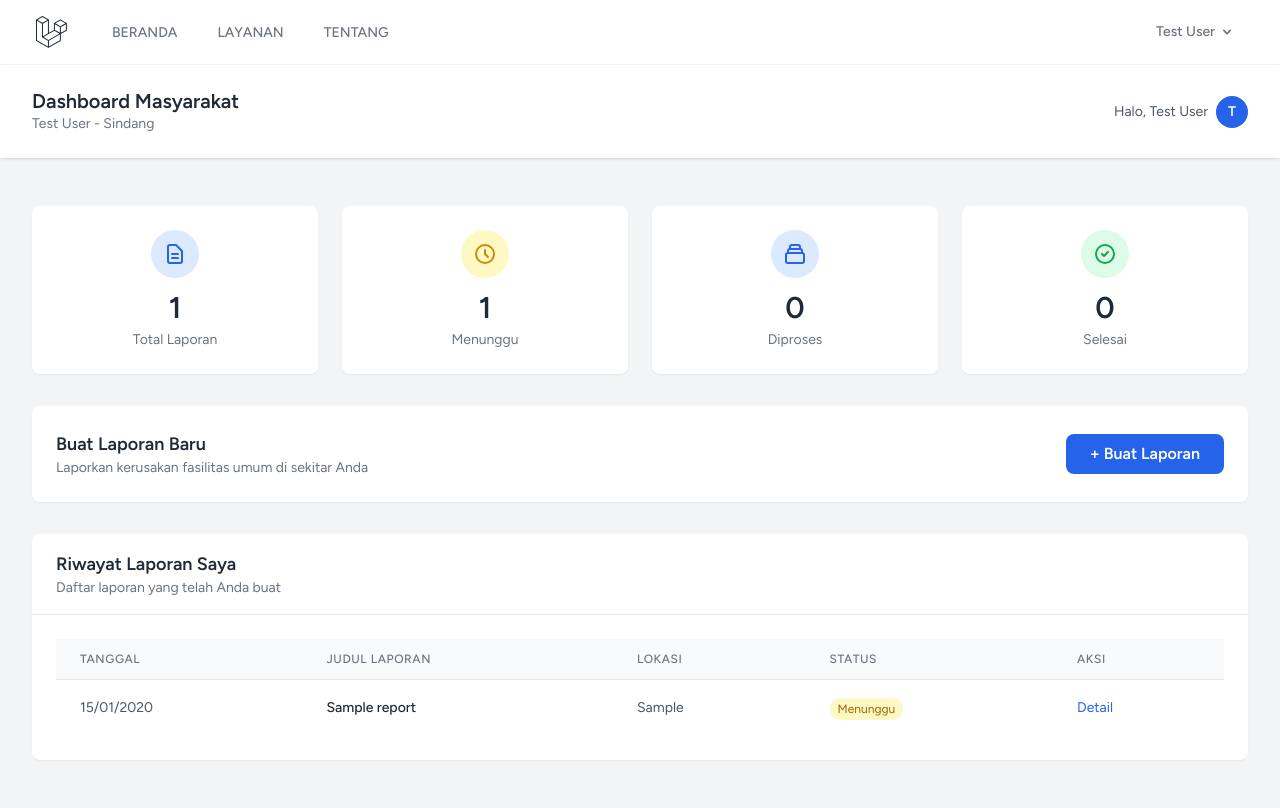
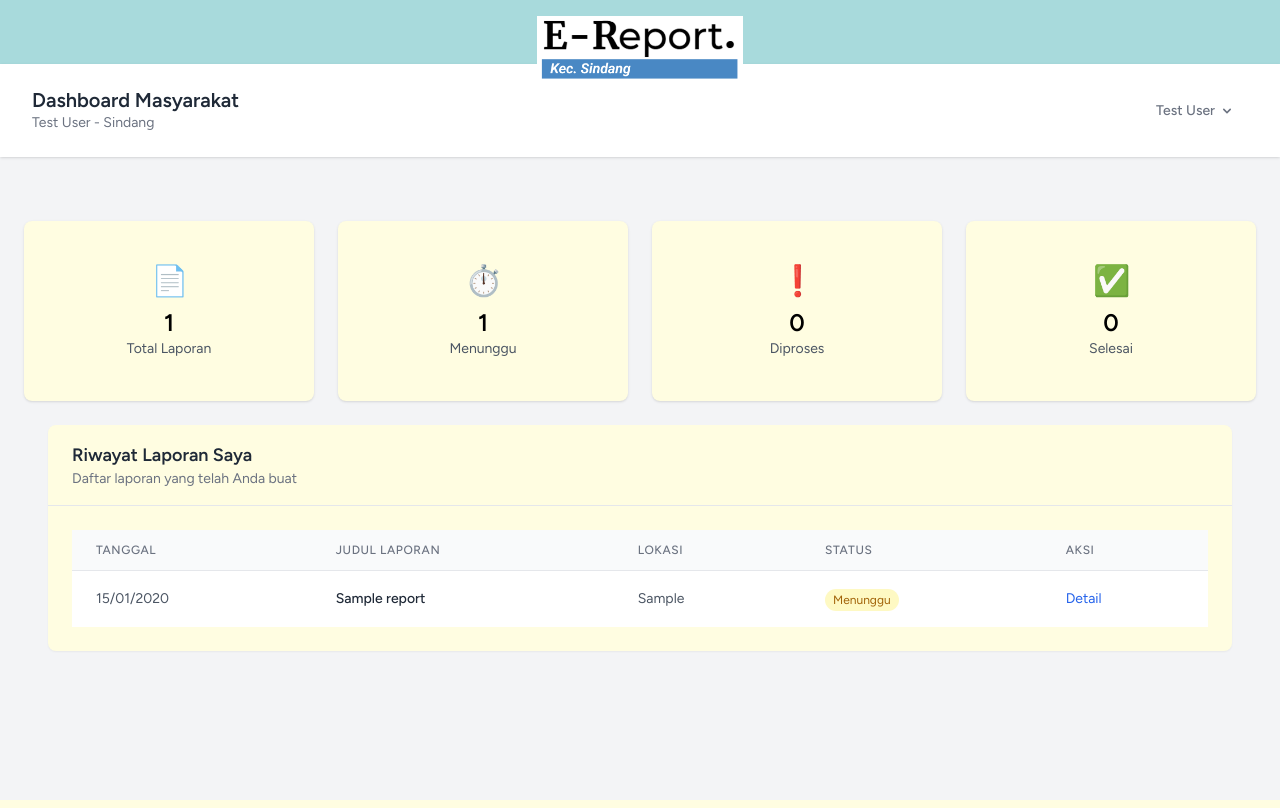
Before and after one commit to kitazahra2803-creator/e-report, a Laravel app: page /reports in a window 1280 px wide. Run offline with Laravel 12, Linux system fonts and the light colour scheme; a user stored in the database is signed in; data comes from the database, SQL or seed files in the repository; tables that the repository leaves empty hold one stand-in row (values such as "Sample post"); style sheets or scripts are compiled from the project's sources.

Commit message:
login dan dashboard masyarakat

```diff
--- a/resources/views/dashboard.blade.php
+++ b/resources/views/dashboard.blade.php
@@ -1,86 +1,103 @@
 <x-app-layout>
     <x-slot name="header">
-        <div class="flex justify-between items-center">
+        <diV class="flex justify-between items-center">
             <div>
                 <h2 class="font-semibold text-xl text-gray-800 leading-tight">
                     Dashboard Masyarakat
                 </h2>
                 <p class="text-sm text-gray-500">{{ Auth::user()->name }} - Sindang</p>
             </div>
-            <div class="flex items-center space-x-2">
-                <span class="text-sm text-gray-600">Halo, {{ Auth::user()->name }}</span>
-                <div class="w-8 h-8 bg-blue-600 rounded-full flex items-center justify-center text-white font-bold text-sm">
-                    {{ substr(Auth::user()->name, 0, 1) }}
-                </div>
+            <!-- Right side menu -->
+            <div class="hidden sm:flex sm:items-center sm:ms-6">
+                @auth
+                    <!-- Settings Dropdown (untuk user yang sudah login) -->
+                    <x-dropdown align="right" width="48">
+                        <x-slot name="trigger">
+                            <button class="inline-flex items-center px-3 py-2 border border-transparent text-sm leading-4 font-medium rounded-md text-gray-500 bg-white hover:text-gray-700 focus:outline-none transition ease-in-out duration-150">
+                                <div>{{ Auth::user()->name }}</div>
+                                <div class="ms-1">
+                                    <svg class="fill-current h-4 w-4" xmlns="http://www.w3.org/2000/svg" viewBox="0 0 20 20">
+                                        <path fill-rule="evenodd" d="M5.293 7.293a1 1 0 011.414 0L10 10.586l3.293-3.293a1 1 0 111.414 1.414l-4 4a1 1 0 01-1.414 0l-4-4a1 1 0 010-1.414z" clip-rule="evenodd" />
+                                    </svg>
+                                </div>
+                            </button>
+                        </x-slot>
+
+                        <x-slot name="content">
+                            <x-dropdown-link :href="route('profile.edit')">
+                                {{ __('Profile') }}
+                            </x-dropdown-link>
+
+                            <form method="POST" action="{{ route('logout') }}">
+                                @csrf
+                                <x-dropdown-link :href="route('logout')"
+                                        onclick="event.preventDefault(); this.closest('form').submit();">
+                                    {{ __('Log Out') }}
+                                </x-dropdown-link>
+                            </form>
+                        </x-slot>
+                    </x-dropdown>
+                @else
+                    <!-- Tombol untuk user yang belum login -->
+                    <div class="flex space-x-4">
+                        <a href="{{ route('login') }}" class="text-gray-600 hover:text-gray-900 px-3 py-2 rounded-md text-sm font-medium">
+                            {{ __('Masuk') }}
+                        </a>
+                        <a href="{{ route('register') }}" class="bg-indigo-600 text-white hover:bg-indigo-700 px-4 py-2 rounded-md text-sm font-medium transition duration-150 ease-in-out">
+                            {{ __('Daftar') }}
+                        </a>
+                    </div>
+                @endauth
             </div>
         </div>
     </x-slot>
 
-    <div class="py-12">
-        <div class="max-w-7xl mx-auto sm:px-6 lg:px-8">
+    <div class="py-10">
+        <div class="w-full px-6">
 
             <!-- STATISTIK CARDS -->
-            <div class="grid grid-cols-1 sm:grid-cols-2 lg:grid-cols-4 gap-6 mb-8">
-                <!-- Total Laporan -->
-                <div class="bg-white overflow-hidden shadow-sm sm:rounded-lg p-6 text-center">
-                    <div class="w-12 h-12 bg-blue-100 rounded-full flex items-center justify-center mx-auto mb-3">
-                        <svg class="w-6 h-6 text-blue-600" fill="none" stroke="currentColor" viewBox="0 0 24 24">
-                            <path stroke-linecap="round" stroke-linejoin="round" stroke-width="2" d="M9 12h6m-6 4h6m2 5H7a2 2 0 01-2-2V5a2 2 0 012-2h5.586a1 1 0 01.707.293l5.414 5.414a1 1 0 01.293.707V19a2 2 0 01-2 2z"></path>
-                        </svg>
+            <div class="flex justify-center mt-6">
+                <div class="flex gap-6 flex-wrap justify-center">
+
+                    <!-- Total -->
+                    <div class="rounded-lg flex flex-col justify-center items-center shadow"
+                        style="width: 290px; height: 180px; background-color: #FFFDE1;">
+                        <div class="text-blue-500 text-3xl mb-2">📄</div>
+                        <p class="text-2xl font-bold">{{ $totalReports ?? 0 }}</p>
+                        <p class="text-sm text-gray-600">Total Laporan</p>
                     </div>
-                    <h3 class="text-3xl font-bold text-gray-800">{{ $totalReports ?? 0 }}</h3>
-                    <p class="text-sm text-gray-500 mt-1">Total Laporan</p>
-                </div>
 
-                <!-- Menunggu -->
-                <div class="bg-white overflow-hidden shadow-sm sm:rounded-lg p-6 text-center">
-                    <div class="w-12 h-12 bg-yellow-100 rounded-full flex items-center justify-center mx-auto mb-3">
-                        <svg class="w-6 h-6 text-yellow-600" fill="none" stroke="currentColor" viewBox="0 0 24 24">
-                            <path stroke-linecap="round" stroke-linejoin="round" stroke-width="2" d="M12 8v4l3 3m6-3a9 9 0 11-18 0 9 9 0 0118 0z"></path>
-                        </svg>
+                    <!-- Menunggu -->
+                    <div class="rounded-lg flex flex-col justify-center items-center shadow"
+                        style="width: 290px; height: 180px; background-color: #FFFDE1;">
+                        <div class="text-yellow-500 text-3xl mb-2">⏱️</div>
+                        <p class="text-2xl font-bold">{{ $waitingReports ?? 0 }}</p>
+                        <p class="text-sm text-gray-600">Menunggu</p>
                     </div>
-                    <h3 class="text-3xl font-bold text-gray-800">{{ $waitingReports ?? 0 }}</h3>
-                    <p class="text-sm text-gray-500 mt-1">Menunggu</p>
-                </div>
 
-                <!-- Diproses -->
-                <div class="bg-white overflow-hidden shadow-sm sm:rounded-lg p-6 text-center">
-                    <div class="w-12 h-12 bg-blue-100 rounded-full flex items-center justify-center mx-auto mb-3">
-                        <svg class="w-6 h-6 text-blue-600" fill="none" stroke="currentColor" viewBox="0 0 24 24">
-                            <path stroke-linecap="round" stroke-linejoin="round" stroke-width="2" d="M19 11H5m14 0a2 2 0 012 2v6a2 2 0 01-2 2H5a2 2 0 01-2-2v-6a2 2 0 012-2m14 0V9a2 2 0 00-2-2M5 11V9a2 2 0 012-2m0 0V5a2 2 0 012-2h6a2 2 0 012 2v2M7 7h10"></path>
-                        </svg>
+                    <!-- Diproses -->
+                    <div class="rounded-lg flex flex-col justify-center items-center shadow"
+                        style="width: 290px; height: 180px; background-color: #FFFDE1;">
+                        <div class="text-red-500 text-3xl mb-2">❗</div>
+                        <p class="text-2xl font-bold">{{ $processedReports ?? 0 }}</p>
+                        <p class="text-sm text-gray-600">Diproses</p>
                     </div>
-                    <h3 class="text-3xl font-bold text-gray-800">{{ $processedReports ?? 0 }}</h3>
-                    <p class="text-sm text-gray-500 mt-1">Diproses</p>
-                </div>
 
-                <!-- Selesai -->
-                <div class="bg-white overflow-hidden shadow-sm sm:rounded-lg p-6 text-center">
-                    <div class="w-12 h-12 bg-green-100 rounded-full flex items-center justify-center mx-auto mb-3">
-                        <svg class="w-6 h-6 text-green-600" fill="none" stroke="currentColor" viewBox="0 0 24 24">
-                            <path stroke-linecap="round" stroke-linejoin="round" stroke-width="2" d="M9 12l2 2 4-4m6 2a9 9 0 11-18 0 9 9 0 0118 0z"></path>
-                        </svg>
+                    <!-- Selesai -->
+                    <div class="rounded-lg flex flex-col justify-center items-center shadow"
+                        style="width: 290px; height: 180px; background-color: #FFFDE1;">
+                        <div class="text-green-500 text-3xl mb-2">✅</div>
+                        <p class="text-2xl font-bold">{{ $completedReports ?? 0 }}</p>
+                        <p class="text-sm text-gray-600">Selesai</p>
                     </div>
-                    <h3 class="text-3xl font-bold text-gray-800">{{ $completedReports ?? 0 }}</h3>
-                    <p class="text-sm text-gray-500 mt-1">Selesai</p>
+
                 </div>
             </div>
-
-            <!-- BUAT LAPORAN BARU -->
-            <div class="bg-white overflow-hidden shadow-sm sm:rounded-lg mb-8">
-                <div class="p-6 flex justify-between items-center">
-                    <div>
-                        <h3 class="text-lg font-semibold text-gray-800">Buat Laporan Baru</h3>
-                        <p class="text-sm text-gray-500">Laporkan kerusakan fasilitas umum di sekitar Anda</p>
-                    </div>
-                    <a href="{{ route('reports.create') }}" class="bg-blue-600 hover:bg-blue-700 text-white px-6 py-2 rounded-lg font-semibold transition">
-                        + Buat Laporan
-                    </a>
-                </div>
-            </div>
+            <div class="flex justify-center mt-6 mb-10">
+            <div class="w-full px-6 space-y-10">
 
             <!-- RIWAYAT LAPORAN SAYA -->
-            <div class="bg-white overflow-hidden shadow-sm sm:rounded-lg">
+            <div class="overflow-hidden shadow-sm sm:rounded-lg" style="background-color: #FFFDE1;">
                 <div class="border-b border-gray-200 px-6 py-4">
                     <h3 class="text-lg font-semibold text-gray-800">Riwayat Laporan Saya</h3>
                     <p class="text-sm text-gray-500">Daftar laporan yang telah Anda buat</p>
--- a/resources/views/layouts/navigation.blade.php
+++ b/resources/views/layouts/navigation.blade.php
@@ -1,71 +1,31 @@
-<nav x-data="{ open: false }" class="bg-white border-b border-gray-100">
+<nav x-data="{ open: false }" class="bg-[#A8DADC]">
     <!-- Primary Navigation Menu -->
     <div class="max-w-7xl mx-auto px-4 sm:px-6 lg:px-8">
         <div class="flex justify-between h-16">
-            <div class="flex">
-                <!-- Logo -->
-                <div class="shrink-0 flex items-center">
-                    <a href="{{ route('home') }}">
-                        <x-application-logo class="block h-9 w-auto fill-current text-gray-800" />
-                    </a>
+            <div class="container mx-auto px-6 py-4">
+            <!-- LOGO DI TENGAH -->
+            <div class="flex justify-center mb-4">
+                <img src="{{ asset('images/logo_e-report.png') }}"
+                     alt="Logo E-Report"
+                     class="h-16 w-auto">
             </div>
 
                 <!-- Navigation Links -->
                 <div class="hidden space-x-8 sm:-my-px sm:ms-10 sm:flex">
-                    <x-nav-link :href="route('home')" :active="request()->routeIs('home')">
+                    @auth
+                    @else
+                        <!-- Saat belum login, tampilkan BERANDA, LAYANAN, TENTANG -->
+                        <x-nav-link :href="url('/#beranda')" :active="request()->is('/')">
                             {{ __('BERANDA') }}
                         </x-nav-link>
 
-                    <x-nav-link :href="route('layanan')" :active="request()->routeIs('layanan')">
+                        <x-nav-link :href="url('/#layanan')" :active="request()->is('/')">
                             {{ __('LAYANAN') }}
                         </x-nav-link>
 
-                    <x-nav-link :href="route('tentang')" :active="request()->routeIs('tentang')">
+                        <x-nav-link :href="url('/#tentang')" :active="request()->is('/')">
                             {{ __('TENTANG') }}
                         </x-nav-link>
-                </div>
-            </div>
-
-            <!-- Right side menu -->
-            <div class="hidden sm:flex sm:items-center sm:ms-6">
-                @auth
-                    <!-- Settings Dropdown (untuk user yang sudah login) -->
-                    <x-dropdown align="right" width="48">
-                        <x-slot name="trigger">
-                            <button class="inline-flex items-center px-3 py-2 border border-transparent text-sm leading-4 font-medium rounded-md text-gray-500 bg-white hover:text-gray-700 focus:outline-none transition ease-in-out duration-150">
-                                <div>{{ Auth::user()->name }}</div>
-                                <div class="ms-1">
-                                    <svg class="fill-current h-4 w-4" xmlns="http://www.w3.org/2000/svg" viewBox="0 0 20 20">
-                                        <path fill-rule="evenodd" d="M5.293 7.293a1 1 0 011.414 0L10 10.586l3.293-3.293a1 1 0 111.414 1.414l-4 4a1 1 0 01-1.414 0l-4-4a1 1 0 010-1.414z" clip-rule="evenodd" />
-                                    </svg>
-                                </div>
-                            </button>
-                        </x-slot>
-
-                        <x-slot name="content">
-                            <x-dropdown-link :href="route('profile.edit')">
-                                {{ __('Profile') }}
-                            </x-dropdown-link>
-
-                            <form method="POST" action="{{ route('logout') }}">
-                                @csrf
-                                <x-dropdown-link :href="route('logout')"
-                                        onclick="event.preventDefault(); this.closest('form').submit();">
-                                    {{ __('Log Out') }}
-                                </x-dropdown-link>
-                            </form>
-                        </x-slot>
-                    </x-dropdown>
-                @else
-                    <!-- Tombol untuk user yang belum login -->
-                    <div class="flex space-x-4">
-                        <a href="{{ route('login') }}" class="text-gray-600 hover:text-gray-900 px-3 py-2 rounded-md text-sm font-medium">
-                            {{ __('Masuk') }}
-                        </a>
-                        <a href="{{ route('register') }}" class="bg-indigo-600 text-white hover:bg-indigo-700 px-4 py-2 rounded-md text-sm font-medium transition duration-150 ease-in-out">
-                            {{ __('Daftar') }}
-                        </a>
-                    </div>
                     @endauth
             </div>
 
@@ -84,17 +44,23 @@
     <!-- Responsive Navigation Menu -->
     <div :class="{'block': open, 'hidden': ! open}" class="hidden sm:hidden">
         <div class="pt-2 pb-3 space-y-1">
-            <x-responsive-nav-link :href="route('home')" :active="request()->routeIs('home')">
+            @auth
+                <x-responsive-nav-link :href="url('/')" :active="request()->is('/')">
+                    {{ __('BERANDA') }}
+                </x-responsive-nav-link>
+            @else
+                <x-responsive-nav-link :href="url('/#beranda')" :active="request()->is('/')">
                     {{ __('BERANDA') }}
                 </x-responsive-nav-link>
 
-            <x-responsive-nav-link :href="route('layanan')" :active="request()->routeIs('layanan')">
+                <x-responsive-nav-link :href="url('/#layanan')" :active="request()->is('/')">
                     {{ __('LAYANAN') }}
                 </x-responsive-nav-link>
 
-            <x-responsive-nav-link :href="route('tentang')" :active="request()->routeIs('tentang')">
+                <x-responsive-nav-link :href="url('/#tentang')" :active="request()->is('/')">
                     {{ __('TENTANG') }}
                 </x-responsive-nav-link>
+            @endauth
         </div>
 
         <!-- Responsive Settings Options -->
```
Also changed, not shown: app/Http/Requests/Auth/LoginRequest.php (+18 -7 lines), resources/views/welcome.blade.php (+3 -5 lines). Lines whose indentation alone changed are shown as unchanged.
